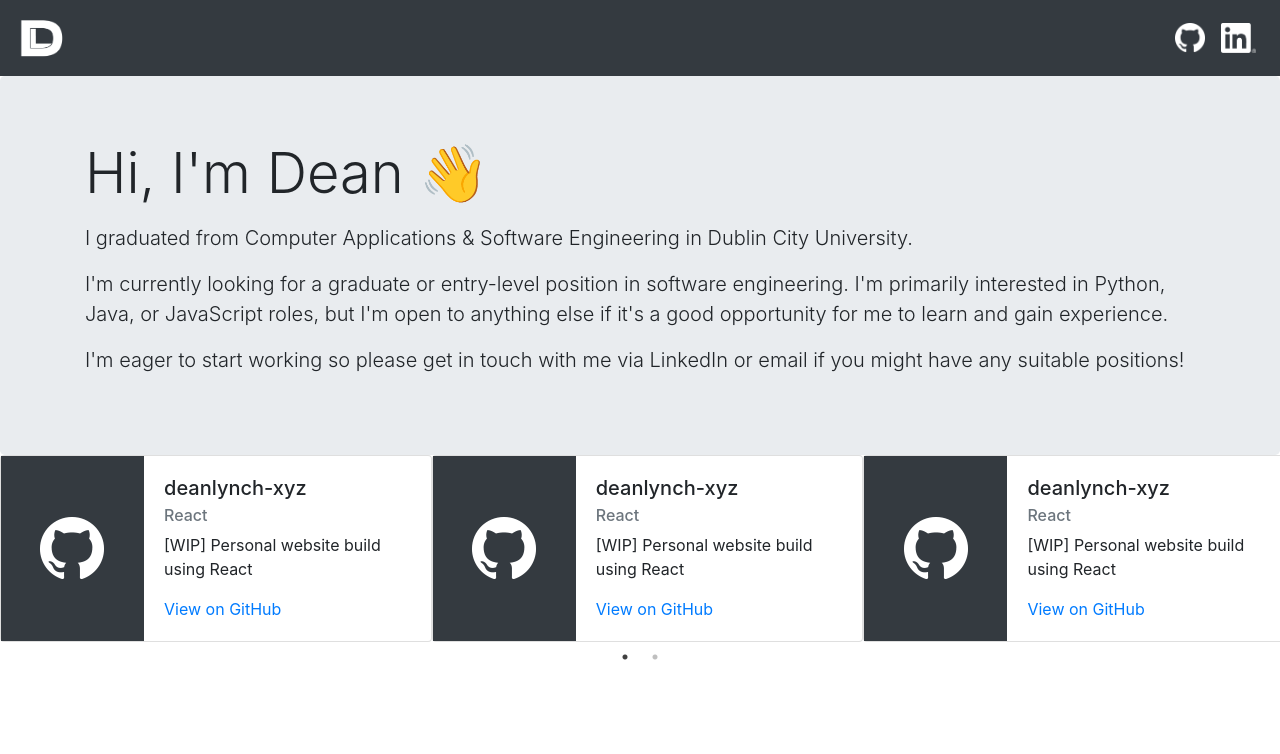
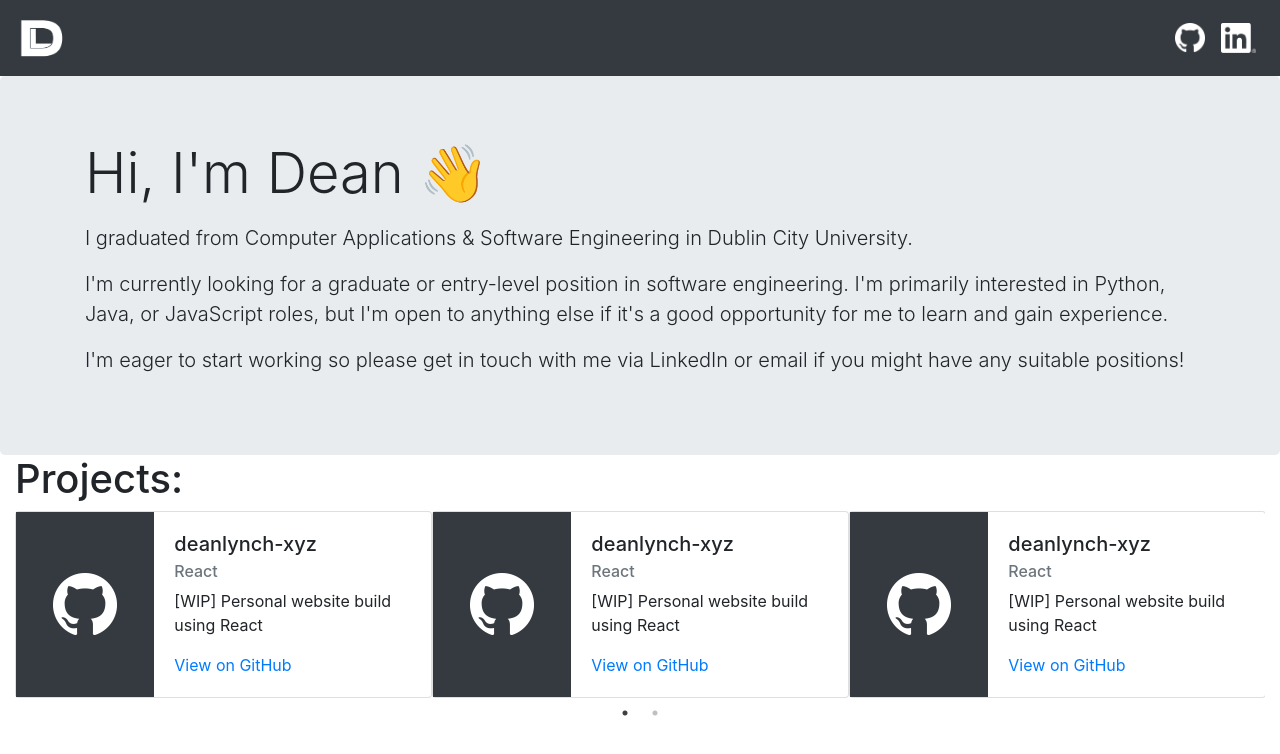
Before and after one commit to lynchdean/deanlynch-xyz, a React (Create React App) app: page / in a window 1280 px wide. Shown: the top 754 px of the page. Built offline with nearby package versions, Linux system fonts and the light colour scheme.

Commit message:
refactor imports and page structure

```diff
--- a/src/App.tsx
+++ b/src/App.tsx
@@ -1,24 +1,18 @@
 import React from 'react';
 
 import Topbar from "./components/Topbar"
-import Jumbo from "./components/Jumbo";
+import About from "./sections/About";
 import CardSlider from "./components/CardSlider";
+import Projects from "./sections/Projects";
 
 function App() {
     return (
         <div>
             <Topbar/>
-            <Jumbo
-                heading={"Hi, I'm Dean 👋"}
-                line1={"I graduated from Computer Applications & Software Engineering in Dublin City University."}
-                line2={"I'm currently looking for a graduate or entry-level position in software engineering. " +
-                "I'm primarily interested in Python, Java, or JavaScript roles, but I'm open to anything else if it's a " +
-                "good opportunity for me to learn and gain experience."}
-                line3= {"I'm eager to start working so please get in touch with me via LinkedIn or email if you might " +
-                "have any suitable positions!"}
-            />
 
-            <CardSlider/>
+            <About/>
+
+            <Projects/>
 
         </div>
     );
--- a/src/components/CardSlider.tsx
+++ b/src/components/CardSlider.tsx
@@ -1,4 +1,4 @@
-import React from "react";
+import * as React from 'react';
 import Slider from "react-slick";
 
 import "slick-carousel/slick/slick.css";
@@ -9,15 +9,53 @@ class CardSlider extends React.Component {
     render() {
         const settings = {
             dots: true,
-            infinite: true,
+            infinite: false,
             speed: 500,
-            slidesToShow: 2,
-            slidesToScroll: 2,
-            variableWidth: true,
+            slidesToShow: 3,
+            slidesToScroll: 3,
+            initialSlide: 0,
+            responsive: [
+                {
+                    breakpoint: 1024,
+                    settings: {
+                        slidesToShow: 3,
+                        slidesToScroll: 3,
+                        infinite: true,
+                        dots: true
+                    }
+                },
+                {
+                    breakpoint: 600,
+                    settings: {
+                        slidesToShow: 2,
+                        slidesToScroll: 2,
+                        initialSlide: 2
+                    }
+                },
+                {
+                    breakpoint: 480,
+                    settings: {
+                        slidesToShow: 1,
+                        slidesToScroll: 1
+                    }
+                }
+            ]
         };
 
         return (
             <Slider {...settings}>
+                <ProjectCard
+                    title="deanlynch-xyz"
+                    link={"https://github.com/lynchdean/deanlynch-xyz"}
+                    desc={"[WIP] Personal website build using React"}
+                    tech={"React"}
+                />
+                <ProjectCard
+                    title="deanlynch-xyz"
+                    link={"https://github.com/lynchdean/deanlynch-xyz"}
+                    desc={"[WIP] Personal website build using React"}
+                    tech={"React"}
+                />
                 <ProjectCard
                     title="deanlynch-xyz"
                     link={"https://github.com/lynchdean/deanlynch-xyz"}
--- a/src/components/Jumbo.tsx
+++ b/src/components/Jumbo.tsx
@@ -1,4 +1,4 @@
-import React from 'react';
+import * as React from 'react';
 import Jumbotron from "react-bootstrap/Jumbotron";
 import Container from "react-bootstrap/Container";
 
--- a/src/components/ProjectCard.tsx
+++ b/src/components/ProjectCard.tsx
@@ -1,4 +1,4 @@
-import React from 'react';
+import * as React from 'react';
 import GitHubLogo from "./img/GithubLogo.png"
 import Card from "react-bootstrap/Card";
 
@@ -13,7 +13,7 @@ type Props = {
 function ProjectCard({title, link, desc, tech}: Props) {
     return (
         <Card>
-            <div className="row no-gutters ">
+            <div className="row no-gutters">
                 <div className="col-md-4 p-2 bg-dark d-flex flex-wrap align-items-center">
                     <div className="d-block m-auto mw-33">
                         <img src={GitHubLogo}
--- a/src/components/Topbar.tsx
+++ b/src/components/Topbar.tsx
@@ -1,4 +1,4 @@
-import React from 'react';
+import * as React from 'react';
 import DLLogo from './img/DLLogo.png'
 import GHLogo from './img/GithubLogo.png'
 import LILogo from './img/LinkedInLogo.png'
--- /dev/null
+++ b/src/sections/About.tsx
@@ -0,0 +1,18 @@
+import * as React from 'react';
+import Jumbo from "../components/Jumbo";
+
+function About() {
+    return (
+        <Jumbo
+            heading={"Hi, I'm Dean 👋"}
+            line1={"I graduated from Computer Applications & Software Engineering in Dublin City University."}
+            line2={"I'm currently looking for a graduate or entry-level position in software engineering. " +
+            "I'm primarily interested in Python, Java, or JavaScript roles, but I'm open to anything else if it's a " +
+            "good opportunity for me to learn and gain experience."}
+            line3={"I'm eager to start working so please get in touch with me via LinkedIn or email if you might " +
+            "have any suitable positions!"}
+        />
+    );
+}
+
+export default About;
--- /dev/null
+++ b/src/sections/Projects.tsx
@@ -0,0 +1,13 @@
+import * as React from 'react';
+import CardSlider from "../components/CardSlider";
+
+function Projects() {
+    return (
+        <div className="container-fluid">
+            <h1>Projects: </h1>
+            <CardSlider/>
+        </div>
+    )
+}
+
+export default Projects;
```
Also changed, not shown: package.json (+5 -5 lines), 1 other file (tests, documents, lock files or other folders).
